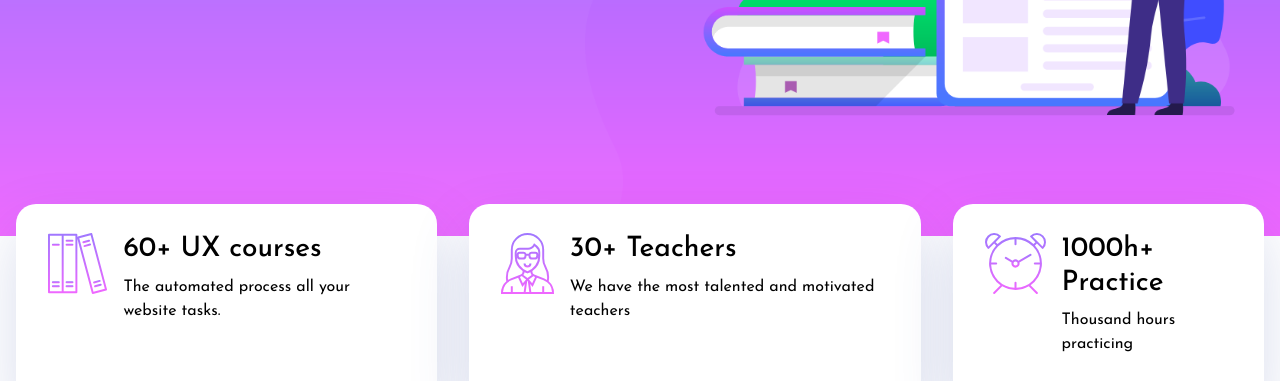
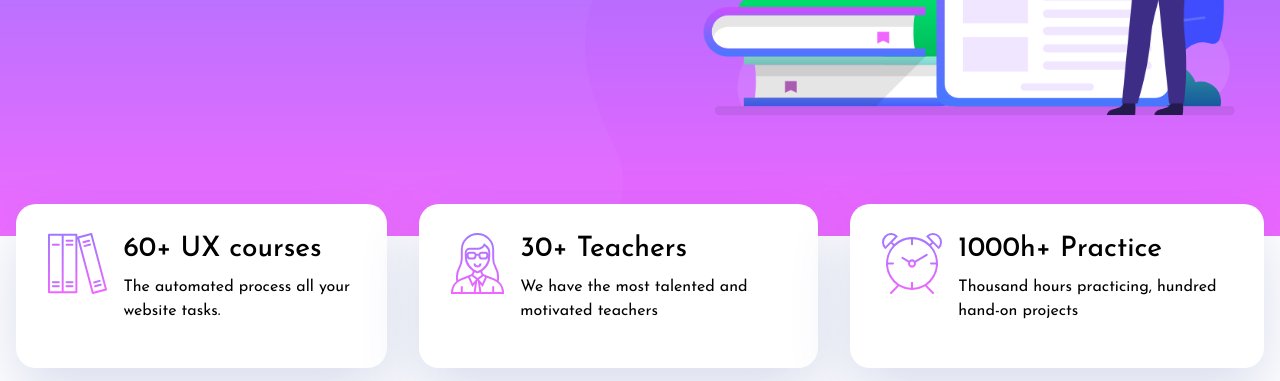
Before and after one commit to hoangtrungnguyen/hoangtrungnguyen.github.io, a plain HTML site: page index.html in a window 1280 px wide. Shown: the part 414-795 px from the top of the page. Drawn offline with Linux system fonts and the light colour scheme.

Commit message:
update text 2

```diff
--- a/index.html
+++ b/index.html
@@ -57,7 +57,7 @@
             </div>
             <div>
                 <h3>1000h+ Practice</h3>
-                <p>Thousand hours practicing</p>
+                <p>Thousand hours practicing, hundred hand-on projects</p>
             </div>
         </div>
     </div>
```
